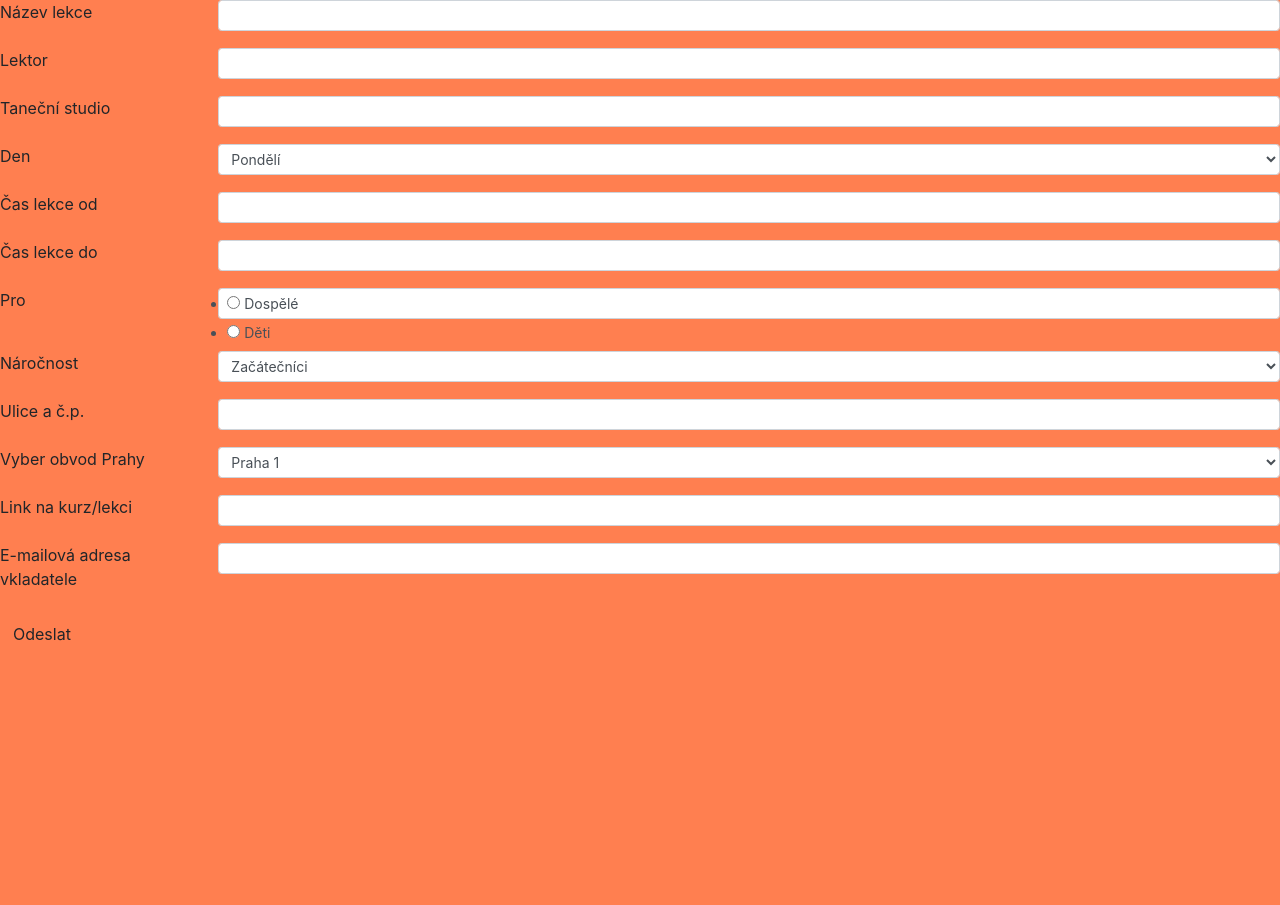
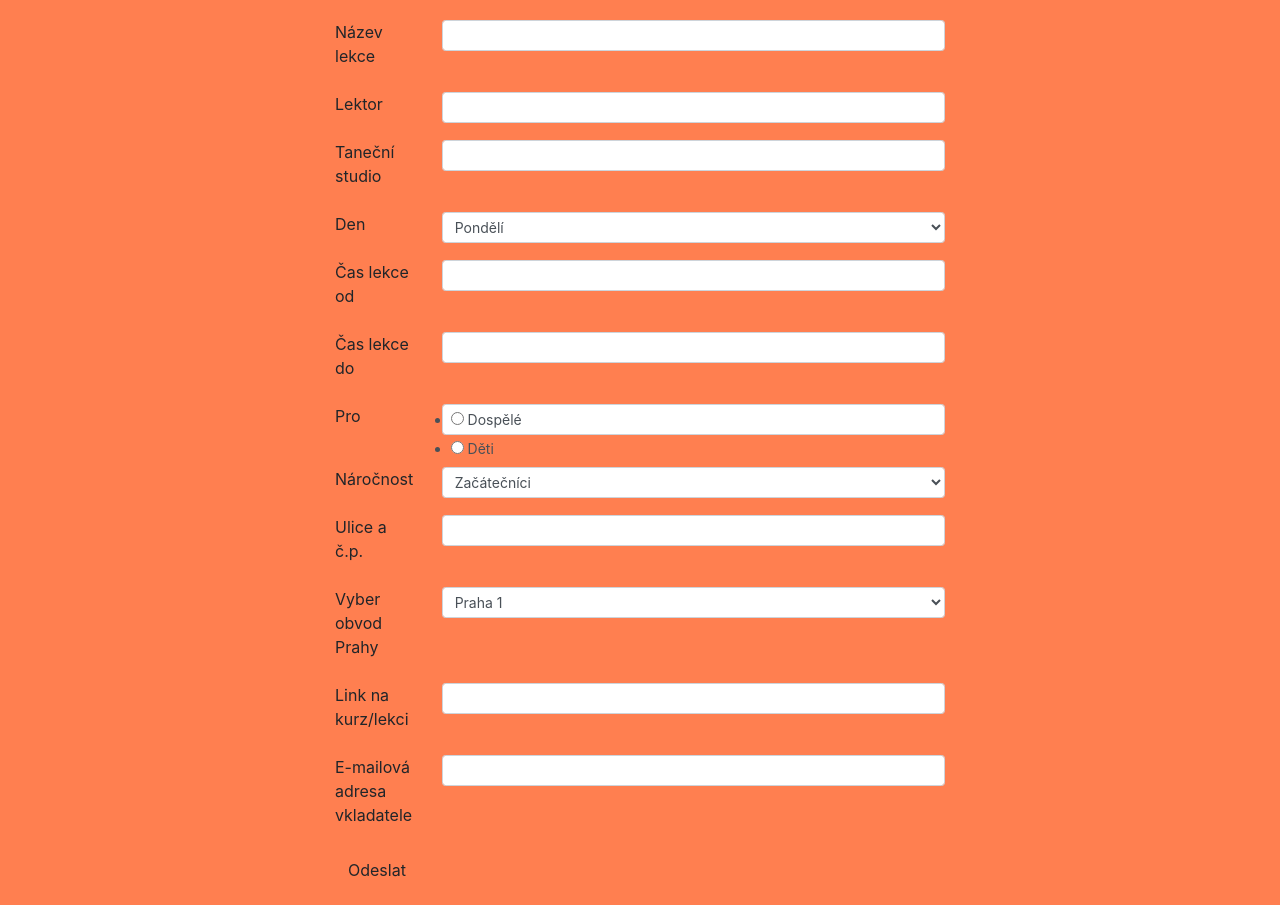
Before and after one commit to PajaCzechita/LetsDance, a Flask app: page /registrace in a window 1280 px wide. Shown: the part 56-961 px from the top of the page. Before the commit the page ends 697 px from the top, so only its background shows below. Run offline with Flask 2, Linux system fonts and the light colour scheme; some libraries are stand-ins or nearby versions.

Commit message:
Hackathon - uprava css  registracniho formulare

```diff
--- a/templates/registrace.html
+++ b/templates/registrace.html
@@ -4,7 +4,7 @@
 {% block title %}Vložte svůj kurz{% endblock %}
 {% block body %}
 
-<div class="form">
+<div class="form col-sm-6 offset-3" style="margin-top:20px ;">
   <form method="POST" action="{{ url_for('add_course') }}">
 
     {{ render_field(form.lesson) }}
```
